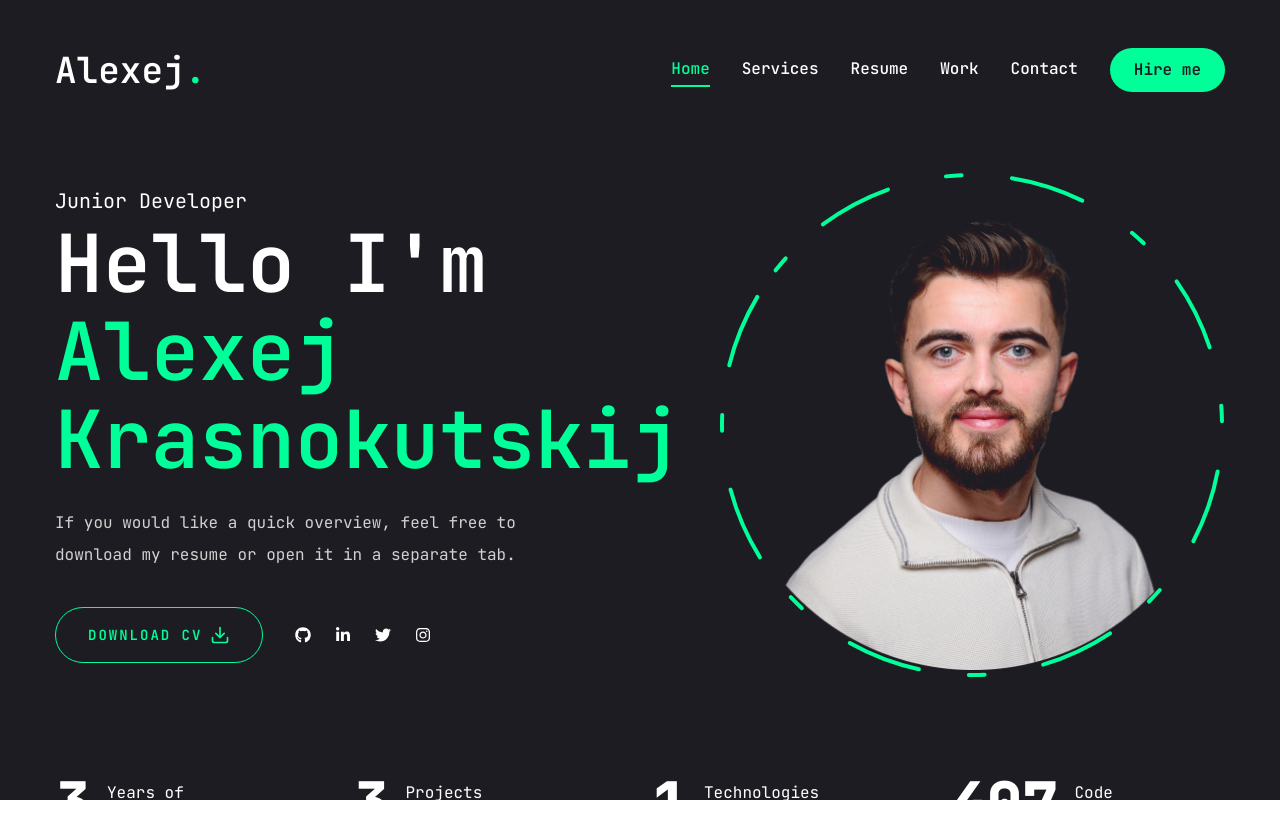
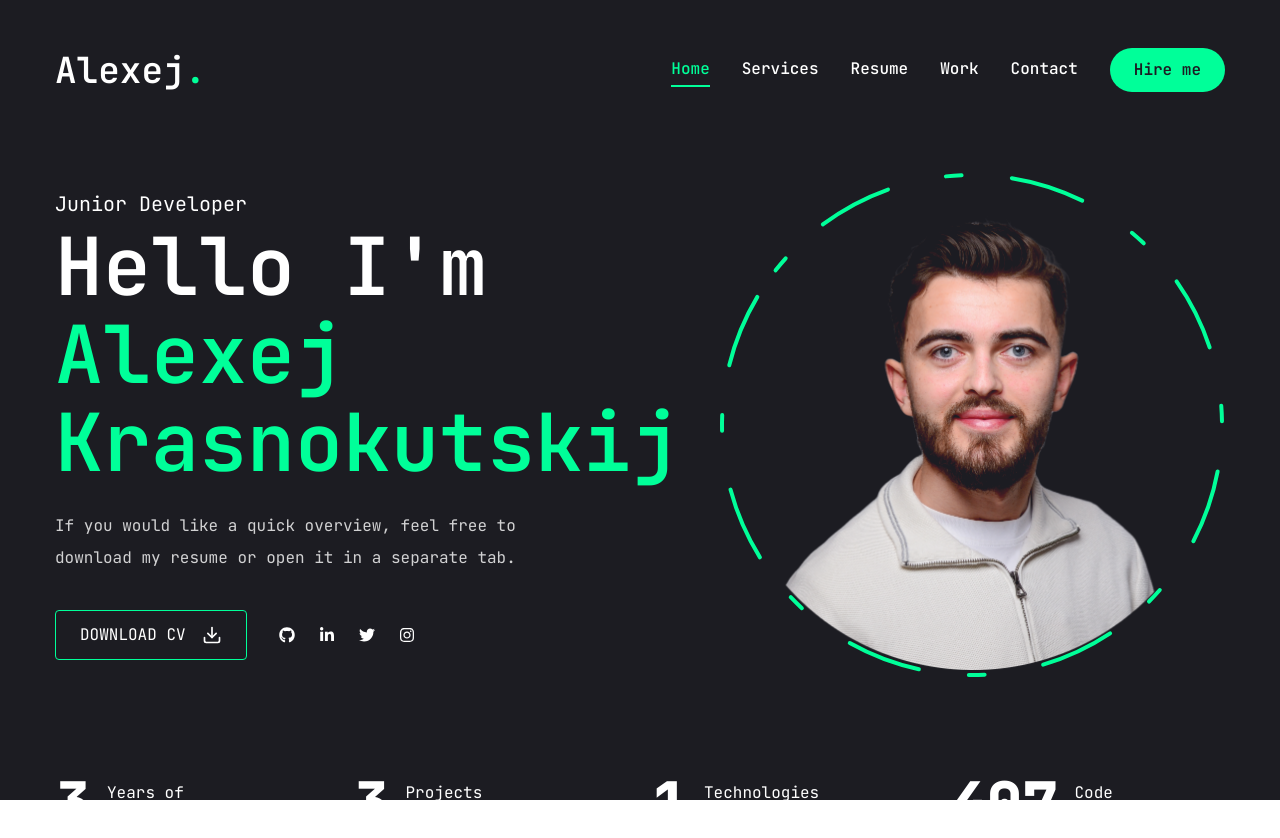
Before and after one commit to olexey27/Portfolio, a Next.js app: page / in a window 1280 px wide. Shown: the top 838 px of the page. Built offline with nearby package versions, Linux system fonts and the light colour scheme.

Commit message:
lebenslauf download works

```diff
--- a/app/page.jsx
+++ b/app/page.jsx
@@ -18,18 +18,20 @@ const Home = () => {
               Hello I'm <br /> <span className="text-accent">Alexej Krasnokutskij</span>
             </h1>
             <p className="max-w-[500px] mb-9 text-white/80">
-            If you would like a quick overview, feel free to download my resume or open it in a separate tab.
+              If you would like a quick overview, feel free to download my resume or open it in a separate tab.
             </p>
             {/* btn and socials */}
             <div className="flex flex-col xl:flex-row items-center gap-8">
-              <Button
-                variant="outline"
-                size="lg"
-                className="uppercase flex items-center gap-2"
+              <a
+                href="/AlexejKrasnokutskij.pdf" // Link zur PDF-Datei im public-Ordner
+                download="AlexejKrasnokutskij.pdf" // Dateiname beim Herunterladen
+                target="_blank" // Öffnet die Datei in einem neuen Tab
+                rel="noopener noreferrer" // Sicherheitsmaßnahme
+                className="uppercase flex items-center gap-4 border border-accent px-6 py-2 rounded hover:bg-accent hover:text-primary transition-all duration-500"
               >
-                  <span>Download CV</span>
-                  <FiDownload className="text-xl"/>
-              </Button>
+                <span>Download CV</span>
+                <FiDownload className="text-xl" />
+              </a>
               <div className="mb-8 xl:mb-0">
                 <Social
                   containerStyles="flex gap-6"
```
Also changed, not shown: 1 other file (tests, documents, lock files or other folders).
